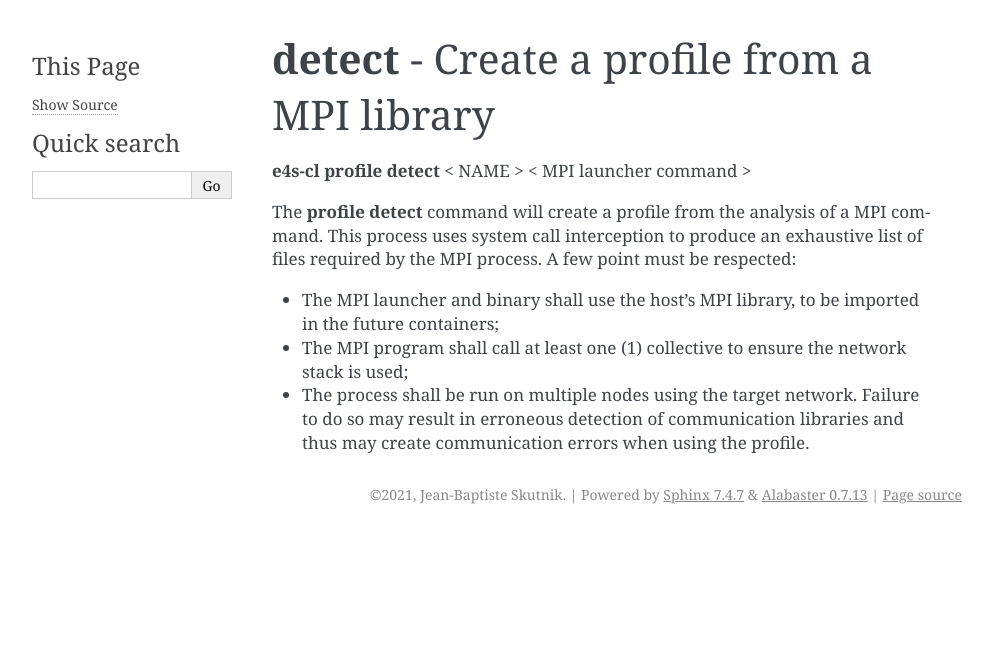
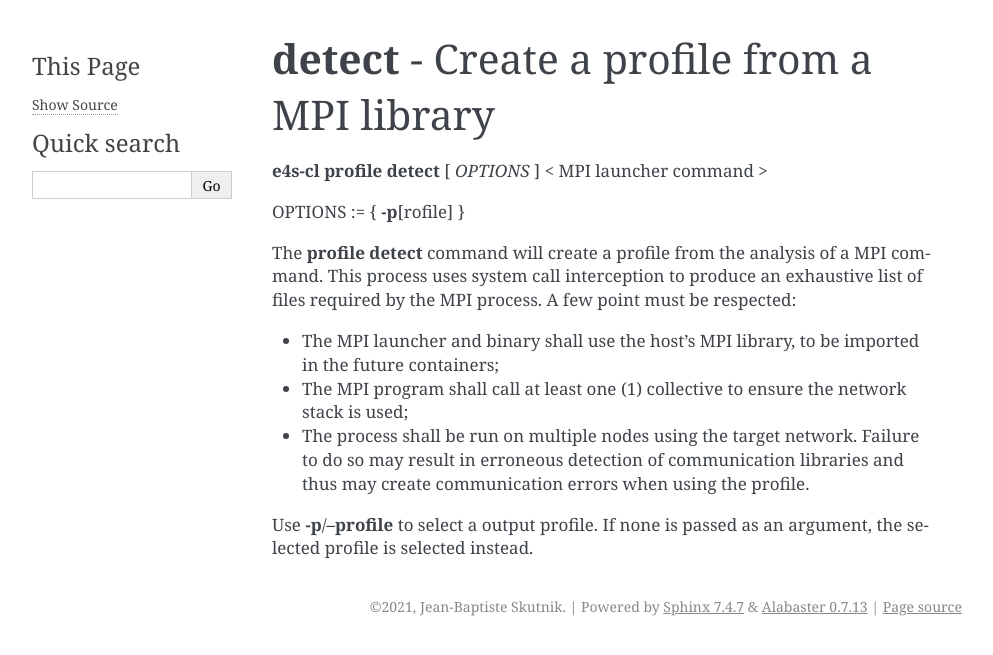
Before and after one commit to E4S-Project/e4s-cl, a Sphinx documentation site: the page built from docs/source/usage/profiles/detect.rst, in a window 1280 px wide. Shown: the top 655 px of the page, without its empty margins (148-1141 px from the left). Built offline with Sphinx 7.4.7, drawn with Linux system fonts in a browser that asks for light colours.

Commit message:
Fixed detect error

```diff
--- a/docs/source/usage/profiles/detect.rst
+++ b/docs/source/usage/profiles/detect.rst
@@ -1,7 +1,9 @@
 **detect** - Create a profile from a MPI library
 ================================================
 
-**e4s-cl profile detect** < NAME > < MPI launcher command >
+**e4s-cl profile detect** [ `OPTIONS` ] < MPI launcher command >
+
+OPTIONS := { **-p**\[rofile] }
 
 The **profile detect** command will create a profile from the analysis of a MPI command.
 This process uses system call interception to produce an exhaustive list of files required by the MPI process.
@@ -10,3 +12,5 @@ A few point must be respected:
 * The MPI launcher and binary shall use the host's MPI library, to be imported in the future containers;
 * The MPI program shall call at least one (1) collective to ensure the network stack is used;
 * The process shall be run on multiple nodes using the target network. Failure to do so may result in erroneous detection of communication libraries and thus may create communication errors when using the profile.
+
+Use **-p**/**--profile** to select a output profile. If none is passed as an argument, the selected profile is selected instead.
```
